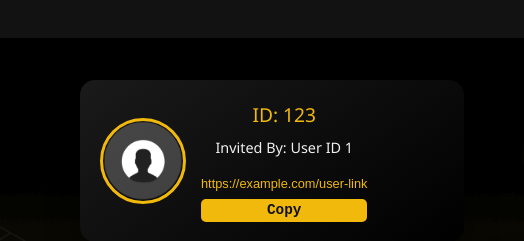
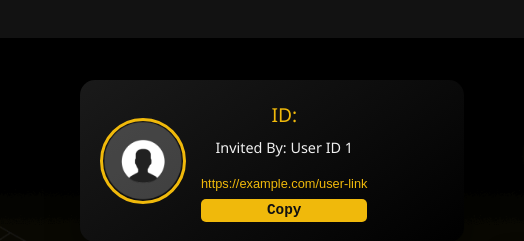
Before and after one commit to Satoshikamotona/galaxy-mining_index, a plain HTML site: page dashboard.html in a window 1280 px wide. Shown: the top 241 px of the page, 0-524 px from the left. Drawn offline with Linux system fonts and the light colour scheme.

Commit message:
Add files via upload

```diff
--- a/dashboard.html
+++ b/dashboard.html
@@ -21,7 +21,7 @@
     <div class="profile-section">
         <img src="20240116_111654.png" alt="User Profile" class="profile-pic">
         <div class="profile-info">
-            <p class="profile-id">ID: 123</p>
+            <p class="profile-id">ID: </p>
             <p class="profile-invited">Invited By: User ID 1</p>
 
             <div class="user-link-container">
```
